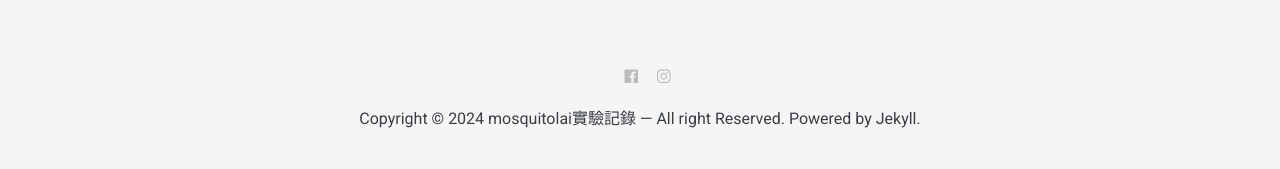
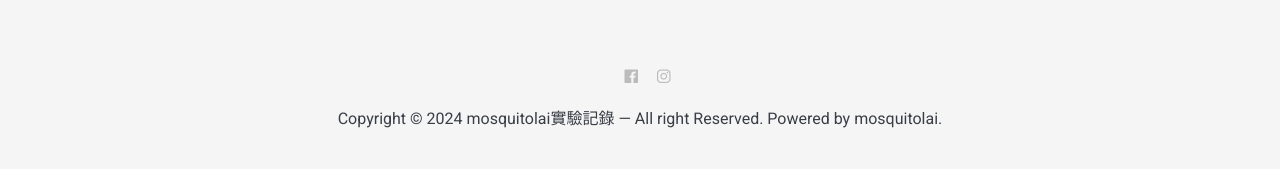
Before and after one commit to mosquitolai/mosquitolai.github.io, a Jekyll site: the page built from _pages/technology.md, in a window 1280 px wide. Shown: the part 1601-1770 px from the top of the page. Built offline with Jekyll 4.4.1, drawn with Linux system fonts in a browser that asks for light colours; nearby versions of some CDN libraries.

Commit message:
Update footer.html

```diff
--- a/_includes/footer.html
+++ b/_includes/footer.html
@@ -12,7 +12,7 @@
 
     {% include contact-link.html %}
 
-    <div class="copyright">Copyright &copy; {{site.time | date: '%Y'}} <a href="/">{{ site.data.settings.title }}</a> — All right Reserved. Powered by <a href="https://jekyllrb.com/">Jekyll</a>.</div>
+    <div class="copyright">Copyright &copy; {{site.time | date: '%Y'}} <a href="/">{{ site.data.settings.title }}</a> — All right Reserved. Powered by <a href="https://mosquitolai.github.io/about/">mosquitolai</a>.</div>
 </div>
 </footer>
 <!-- end footer -->
```
